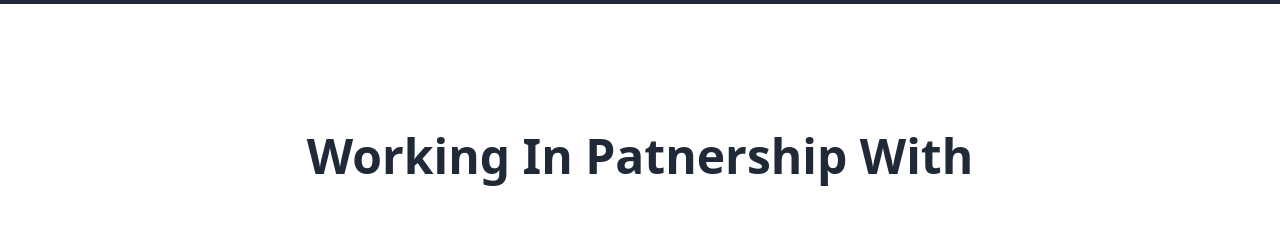
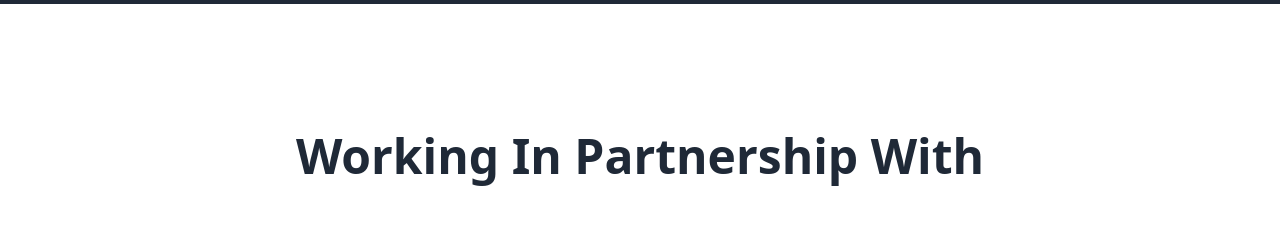
Before and after one commit to tinashemahwenda/cleaning-services, a website: page index.html in a window 1280 px wide. Shown: the part 3140-3370 px from the top of the page. Drawn offline with nearby package versions, Linux system fonts and the light colour scheme.

Commit message:
Fixed spelling error

```diff
--- a/index.html
+++ b/index.html
@@ -325,7 +325,7 @@
     <!-- Our Partners Section -->
     <section class="w-full py-12 mt-20 bg-white">
         <div class="max-w-5xl mx-auto px-4 text-center">
-            <h2 class="text-4xl md:text-5xl font-extrabold text-gray-800 mb-16">Working In Patnership With</h2>
+            <h2 class="text-4xl md:text-5xl font-extrabold text-gray-800 mb-16">Working In Partnership With</h2>
 
             <div class="flex flex-wrap justify-center items-center gap-12 mb-20">
                 <img src="images/partner1.JPG" alt="Partner 1" class="h-20 w-auto object-contain">
```
